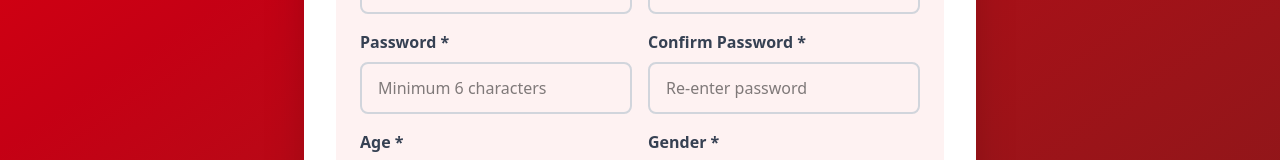
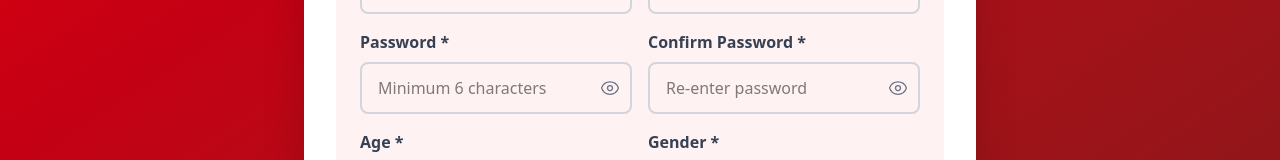
Before and after one commit to Sunil-Saini123/JeevanDan, a React (Vite) app in the folder frontend/: page /receiver/register in a window 1280 px wide. Shown: the part 410-570 px from the top of the page. Built offline with nearby package versions, Linux system fonts and the light colour scheme; no server answers.

Commit message:
added eye button for password

```diff
--- a/frontend/src/pages/auth/DonorRegister.jsx
+++ b/frontend/src/pages/auth/DonorRegister.jsx
@@ -16,10 +16,12 @@
     weight: '',
     address: ''
   });
-  const [location, setLocation] = useState(null); // Separate state for location
+  const [location, setLocation] = useState(null);
   const [error, setError] = useState('');
   const [loading, setLoading] = useState(false);
   const [gettingLocation, setGettingLocation] = useState(false);
+  const [showPassword, setShowPassword] = useState(false); // ✅ ADD
+  const [showConfirmPassword, setShowConfirmPassword] = useState(false); // ✅ ADD
   const navigate = useNavigate();
   const { login } = useAuth();
 
@@ -30,7 +32,6 @@
     });
   };
 
-  // Get user's current location
   const handleGetLocation = () => {
     setGettingLocation(true);
     setError('');
@@ -118,7 +119,7 @@
         location: location ? {
           type: 'Point',
           coordinates: [location.longitude, location.latitude],
-          address: formData.address  // ✅ ADD THIS LINE
+          address: formData.address
         } : null
       };
 
@@ -212,35 +213,73 @@
                 </div>
 
                 <div className="grid md:grid-cols-2 gap-4">
+                  {/* ✅ UPDATED: Password with Eye Button */}
                   <div>
                     <label className="block text-gray-700 font-semibold mb-2">
                       Password *
                     </label>
+                    <div className="relative">
                       <input
-                      type="password"
+                        type={showPassword ? "text" : "password"}
                         name="password"
                         value={formData.password}
                         onChange={handleChange}
                         required
                         minLength={6}
-                      className="w-full px-4 py-3 border-2 border-gray-300 rounded-lg focus:border-purple-600 focus:outline-none"
+                        className="w-full px-4 py-3 pr-12 border-2 border-gray-300 rounded-lg focus:border-purple-600 focus:outline-none"
                         placeholder="Minimum 6 characters"
                       />
+                      <button
+                        type="button"
+                        onClick={() => setShowPassword(!showPassword)}
+                        className="absolute right-3 top-1/2 -translate-y-1/2 text-gray-500 hover:text-gray-700 focus:outline-none"
+                      >
+                        {showPassword ? (
+                          <svg xmlns="http://www.w3.org/2000/svg" fill="none" viewBox="0 0 24 24" strokeWidth={1.5} stroke="currentColor" className="w-5 h-5">
+                            <path strokeLinecap="round" strokeLinejoin="round" d="M3.98 8.223A10.477 10.477 0 001.934 12C3.226 16.338 7.244 19.5 12 19.5c.993 0 1.953-.138 2.863-.395M6.228 6.228A10.45 10.45 0 0112 4.5c4.756 0 8.773 3.162 10.065 7.498a10.523 10.523 0 01-4.293 5.774M6.228 6.228L3 3m3.228 3.228l3.65 3.65m7.894 7.894L21 21m-3.228-3.228l-3.65-3.65m0 0a3 3 0 10-4.243-4.243m4.242 4.242L9.88 9.88" />
+                          </svg>
+                        ) : (
+                          <svg xmlns="http://www.w3.org/2000/svg" fill="none" viewBox="0 0 24 24" strokeWidth={1.5} stroke="currentColor" className="w-5 h-5">
+                            <path strokeLinecap="round" strokeLinejoin="round" d="M2.036 12.322a1.012 1.012 0 010-.639C3.423 7.51 7.36 4.5 12 4.5c4.638 0 8.573 3.007 9.963 7.178.07.207.07.431 0 .639C20.577 16.49 16.64 19.5 12 19.5c-4.638 0-8.573-3.007-9.963-7.178z" />
+                            <path strokeLinecap="round" strokeLinejoin="round" d="M15 12a3 3 0 11-6 0 3 3 0 016 0z" />
+                          </svg>
+                        )}
+                      </button>
+                    </div>
                   </div>
 
+                  {/* ✅ UPDATED: Confirm Password with Eye Button */}
                   <div>
                     <label className="block text-gray-700 font-semibold mb-2">
                       Confirm Password *
                     </label>
+                    <div className="relative">
                       <input
-                      type="password"
+                        type={showConfirmPassword ? "text" : "password"}
                         name="confirmPassword"
                         value={formData.confirmPassword}
                         onChange={handleChange}
                         required
-                      className="w-full px-4 py-3 border-2 border-gray-300 rounded-lg focus:border-purple-600 focus:outline-none"
+                        className="w-full px-4 py-3 pr-12 border-2 border-gray-300 rounded-lg focus:border-purple-600 focus:outline-none"
                         placeholder="Re-enter password"
                       />
+                      <button
+                        type="button"
+                        onClick={() => setShowConfirmPassword(!showConfirmPassword)}
+                        className="absolute right-3 top-1/2 -translate-y-1/2 text-gray-500 hover:text-gray-700 focus:outline-none"
+                      >
+                        {showConfirmPassword ? (
+                          <svg xmlns="http://www.w3.org/2000/svg" fill="none" viewBox="0 0 24 24" strokeWidth={1.5} stroke="currentColor" className="w-5 h-5">
+                            <path strokeLinecap="round" strokeLinejoin="round" d="M3.98 8.223A10.477 10.477 0 001.934 12C3.226 16.338 7.244 19.5 12 19.5c.993 0 1.953-.138 2.863-.395M6.228 6.228A10.45 10.45 0 0112 4.5c4.756 0 8.773 3.162 10.065 7.498a10.523 10.523 0 01-4.293 5.774M6.228 6.228L3 3m3.228 3.228l3.65 3.65m7.894 7.894L21 21m-3.228-3.228l-3.65-3.65m0 0a3 3 0 10-4.243-4.243m4.242 4.242L9.88 9.88" />
+                          </svg>
+                        ) : (
+                          <svg xmlns="http://www.w3.org/2000/svg" fill="none" viewBox="0 0 24 24" strokeWidth={1.5} stroke="currentColor" className="w-5 h-5">
+                            <path strokeLinecap="round" strokeLinejoin="round" d="M2.036 12.322a1.012 1.012 0 010-.639C3.423 7.51 7.36 4.5 12 4.5c4.638 0 8.573 3.007 9.963 7.178.07.207.07.431 0 .639C20.577 16.49 16.64 19.5 12 19.5c-4.638 0-8.573-3.007-9.963-7.178z" />
+                            <path strokeLinecap="round" strokeLinejoin="round" d="M15 12a3 3 0 11-6 0 3 3 0 016 0z" />
+                          </svg>
+                        )}
+                      </button>
+                    </div>
                   </div>
                 </div>
               </div>
@@ -422,7 +461,6 @@
               </div>
             </div>
 
-            {/* Submit Button */}
             <button
               type="submit"
               disabled={loading || !location}
--- a/frontend/src/pages/auth/ReceiverRegister.jsx
+++ b/frontend/src/pages/auth/ReceiverRegister.jsx
@@ -15,6 +15,8 @@
   });
   const [error, setError] = useState('');
   const [loading, setLoading] = useState(false);
+  const [showPassword, setShowPassword] = useState(false); // ✅ ADD
+  const [showConfirmPassword, setShowConfirmPassword] = useState(false); // ✅ ADD
   const navigate = useNavigate();
   const { login } = useAuth();
 
@@ -143,35 +145,73 @@
                 </div>
 
                 <div className="grid md:grid-cols-2 gap-4">
+                  {/* ✅ UPDATED: Password with Eye Button */}
                   <div>
                     <label className="block text-gray-700 font-semibold mb-2">
                       Password *
                     </label>
+                    <div className="relative">
                       <input
-                      type="password"
+                        type={showPassword ? "text" : "password"}
                         name="password"
                         value={formData.password}
                         onChange={handleChange}
                         required
                         minLength={6}
-                      className="w-full px-4 py-3 border-2 border-gray-300 rounded-lg focus:border-red-600 focus:outline-none"
+                        className="w-full px-4 py-3 pr-12 border-2 border-gray-300 rounded-lg focus:border-red-600 focus:outline-none"
                         placeholder="Minimum 6 characters"
                       />
+                      <button
+                        type="button"
+                        onClick={() => setShowPassword(!showPassword)}
+                        className="absolute right-3 top-1/2 -translate-y-1/2 text-gray-500 hover:text-gray-700 focus:outline-none"
+                      >
+                        {showPassword ? (
+                          <svg xmlns="http://www.w3.org/2000/svg" fill="none" viewBox="0 0 24 24" strokeWidth={1.5} stroke="currentColor" className="w-5 h-5">
+                            <path strokeLinecap="round" strokeLinejoin="round" d="M3.98 8.223A10.477 10.477 0 001.934 12C3.226 16.338 7.244 19.5 12 19.5c.993 0 1.953-.138 2.863-.395M6.228 6.228A10.45 10.45 0 0112 4.5c4.756 0 8.773 3.162 10.065 7.498a10.523 10.523 0 01-4.293 5.774M6.228 6.228L3 3m3.228 3.228l3.65 3.65m7.894 7.894L21 21m-3.228-3.228l-3.65-3.65m0 0a3 3 0 10-4.243-4.243m4.242 4.242L9.88 9.88" />
+                          </svg>
+                        ) : (
+                          <svg xmlns="http://www.w3.org/2000/svg" fill="none" viewBox="0 0 24 24" strokeWidth={1.5} stroke="currentColor" className="w-5 h-5">
+                            <path strokeLinecap="round" strokeLinejoin="round" d="M2.036 12.322a1.012 1.012 0 010-.639C3.423 7.51 7.36 4.5 12 4.5c4.638 0 8.573 3.007 9.963 7.178.07.207.07.431 0 .639C20.577 16.49 16.64 19.5 12 19.5c-4.638 0-8.573-3.007-9.963-7.178z" />
+                            <path strokeLinecap="round" strokeLinejoin="round" d="M15 12a3 3 0 11-6 0 3 3 0 016 0z" />
+                          </svg>
+                        )}
+                      </button>
+                    </div>
                   </div>
 
+                  {/* ✅ UPDATED: Confirm Password with Eye Button */}
                   <div>
                     <label className="block text-gray-700 font-semibold mb-2">
                       Confirm Password *
                     </label>
+                    <div className="relative">
                       <input
-                      type="password"
+                        type={showConfirmPassword ? "text" : "password"}
                         name="confirmPassword"
                         value={formData.confirmPassword}
                         onChange={handleChange}
                         required
-                      className="w-full px-4 py-3 border-2 border-gray-300 rounded-lg focus:border-red-600 focus:outline-none"
+                        className="w-full px-4 py-3 pr-12 border-2 border-gray-300 rounded-lg focus:border-red-600 focus:outline-none"
                         placeholder="Re-enter password"
                       />
+                      <button
+                        type="button"
+                        onClick={() => setShowConfirmPassword(!showConfirmPassword)}
+                        className="absolute right-3 top-1/2 -translate-y-1/2 text-gray-500 hover:text-gray-700 focus:outline-none"
+                      >
+                        {showConfirmPassword ? (
+                          <svg xmlns="http://www.w3.org/2000/svg" fill="none" viewBox="0 0 24 24" strokeWidth={1.5} stroke="currentColor" className="w-5 h-5">
+                            <path strokeLinecap="round" strokeLinejoin="round" d="M3.98 8.223A10.477 10.477 0 001.934 12C3.226 16.338 7.244 19.5 12 19.5c.993 0 1.953-.138 2.863-.395M6.228 6.228A10.45 10.45 0 0112 4.5c4.756 0 8.773 3.162 10.065 7.498a10.523 10.523 0 01-4.293 5.774M6.228 6.228L3 3m3.228 3.228l3.65 3.65m7.894 7.894L21 21m-3.228-3.228l-3.65-3.65m0 0a3 3 0 10-4.243-4.243m4.242 4.242L9.88 9.88" />
+                          </svg>
+                        ) : (
+                          <svg xmlns="http://www.w3.org/2000/svg" fill="none" viewBox="0 0 24 24" strokeWidth={1.5} stroke="currentColor" className="w-5 h-5">
+                            <path strokeLinecap="round" strokeLinejoin="round" d="M2.036 12.322a1.012 1.012 0 010-.639C3.423 7.51 7.36 4.5 12 4.5c4.638 0 8.573 3.007 9.963 7.178.07.207.07.431 0 .639C20.577 16.49 16.64 19.5 12 19.5c-4.638 0-8.573-3.007-9.963-7.178z" />
+                            <path strokeLinecap="round" strokeLinejoin="round" d="M15 12a3 3 0 11-6 0 3 3 0 016 0z" />
+                          </svg>
+                        )}
+                      </button>
+                    </div>
                   </div>
                 </div>
 
```
Lines whose indentation alone changed are shown as unchanged.
